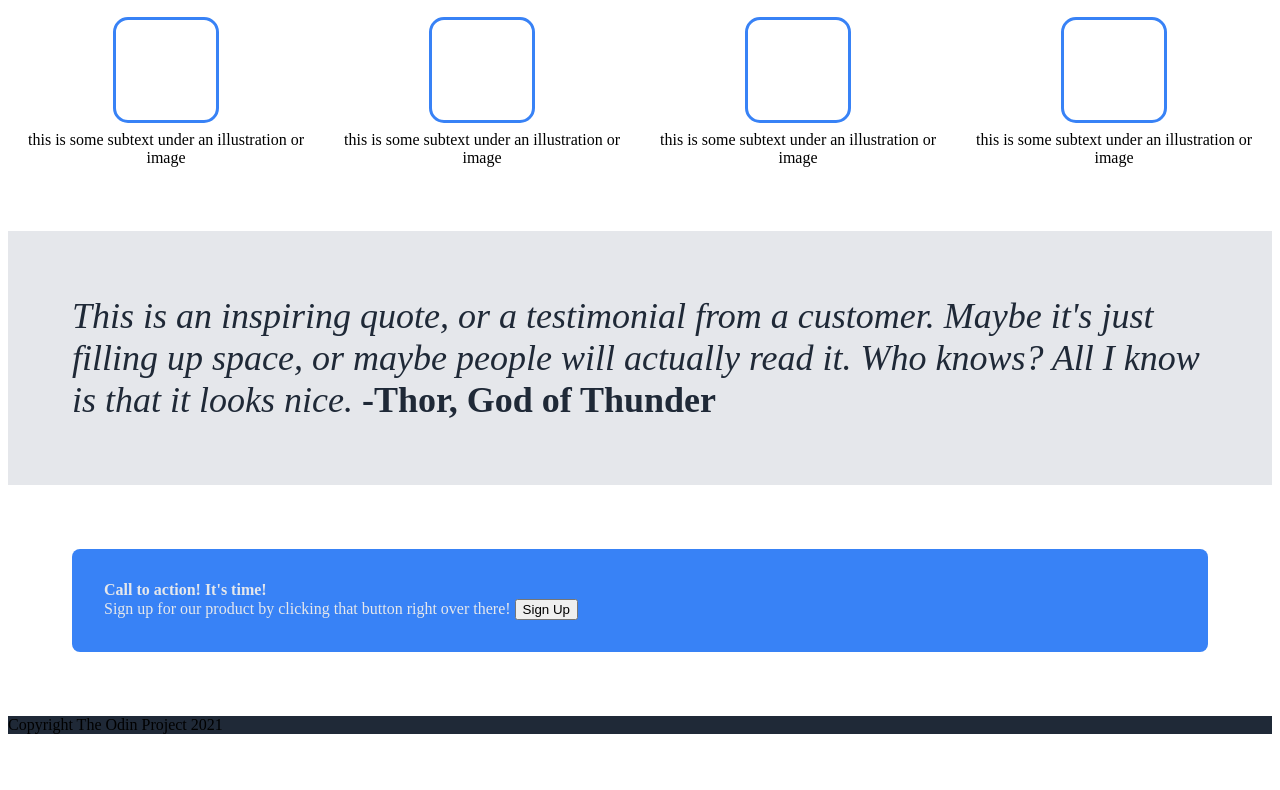
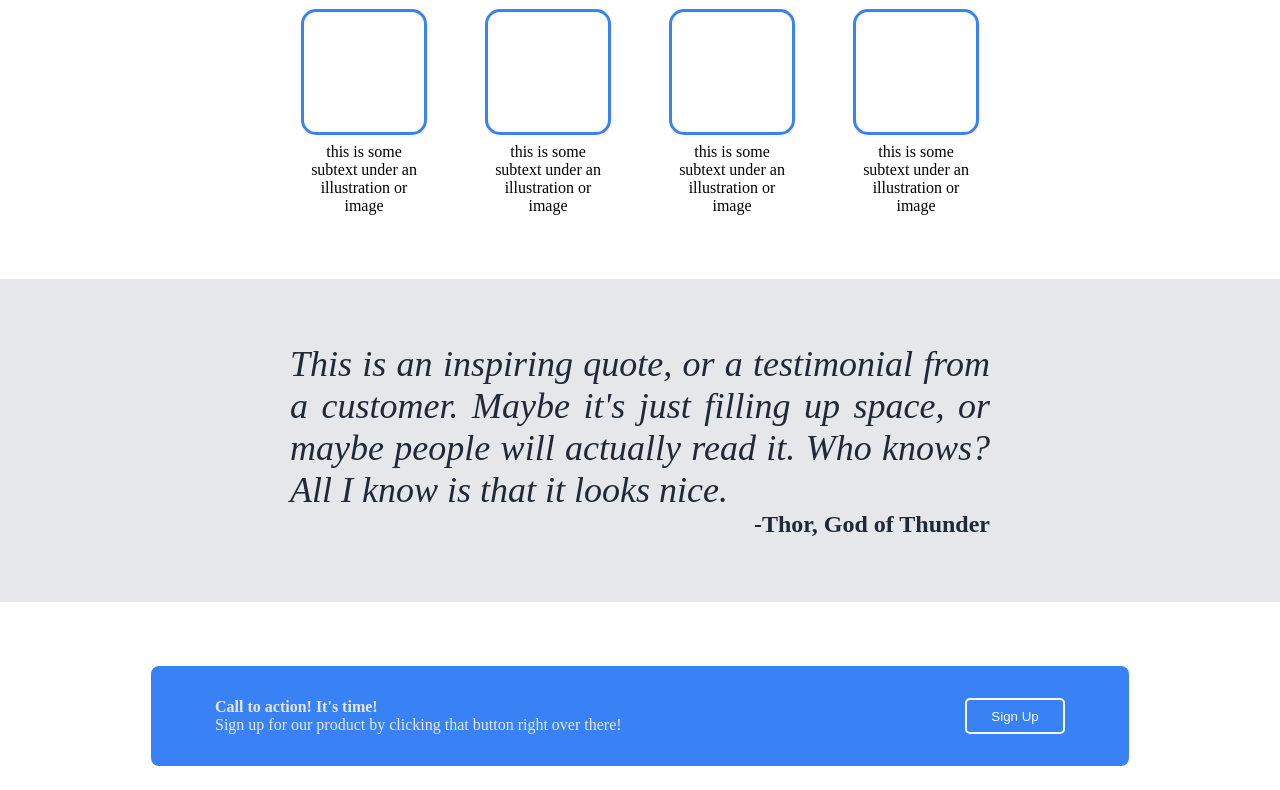
Before and after one commit to IzuEneh/landing-page, a plain HTML site: page index.html in a window 1280 px wide. Shown: the part 420-1210 px from the top of the page. Before the commit the page ends 1162 px from the top, so only its background shows below. Drawn offline with Linux system fonts and the light colour scheme.

Commit message:
added more styling

```diff
--- a/index.html
+++ b/index.html
@@ -53,15 +53,19 @@
             </div>
         </section>
         <section class="quote">
-            <em>This is an inspiring quote, or a testimonial from a customer. Maybe it's
-            just filling up space, or maybe people will actually read it. Who knows? All
-            I know is that it looks nice.</em>
-            <span><strong>-Thor, God of Thunder</strong></span>
+            <span>
+                <em>This is an inspiring quote, or a testimonial from a customer. Maybe it's
+                just filling up space, or maybe people will actually read it. Who knows? All
+                I know is that it looks nice.</em>
+            </span>
+            <span class="author">-Thor, God of Thunder</span>
         </section>
         <section class="call">
             <div class="to-action">
-                <span>Call to action! It's time!</span>
-                Sign up for our product by clicking that button right over there!
+                <span>
+                    <strong>Call to action! It's time!</strong>
+                    Sign up for our product by clicking that button right over there!
+                </span>
                 <button>Sign Up</button>
             </div>
         </section>
--- a/style.css
+++ b/style.css
@@ -1,6 +1,7 @@
 body {
     display: flex;
     flex-direction: column;
+    margin: 0px;
 }
 
 .blue-background {
@@ -86,26 +87,31 @@ body {
 .information .sections {
     display: flex;
     justify-content: center;
+    gap: 64px;
 }
 
 .information-image {
-    width: 100px;
-    height: 100px;
+    width: 120px;
+    height: 120px;
     border-color: #3882f6;
     border-radius: 15px;
     border-style: solid;
     border-width: 3px;
 }
 
-.information-section {
+.information .sections .information-section {
     display: flex;
     flex-direction: column;
     align-items: center;
+    width: 120px;
     gap: 8px;
     text-align: center;
 }
 
 .quote {
+    display: flex;
+    flex-direction: column;
+    align-items: center;
     background-color: #e5e7eb;
     font-size: 36px;
     font-weight: 300;
@@ -113,18 +119,43 @@ body {
     color: #1f2937;
 }
 
+.quote span {
+    width: 700px;
+    text-align: justify;
+}
+
+.quote .author {
+    font-size: 24px;
+    font-weight: 600;
+    text-align: end;
+}
+
+
 .call {
     padding: 64px;
+    display: flex;
+    justify-content: center;
 }
 
 .to-action {
+    display: flex;
+    justify-content: space-between;
     background-color: #3882f6;
     color: #e5e7eb;
-    padding: 32px;
+    padding: 32px 64px;
     border-radius: 8px;
+    width: 850px;
 }
 
-.to-action span {
+.to-action strong {
     display: block;
     font-weight: 600;
 }
+
+.to-action button {
+    background-color: #3882f6;
+    border: 2px solid #f9faf8 ;
+    color: #f9faf8;
+    width: 100px;
+    border-radius: 5px;
+}
```
